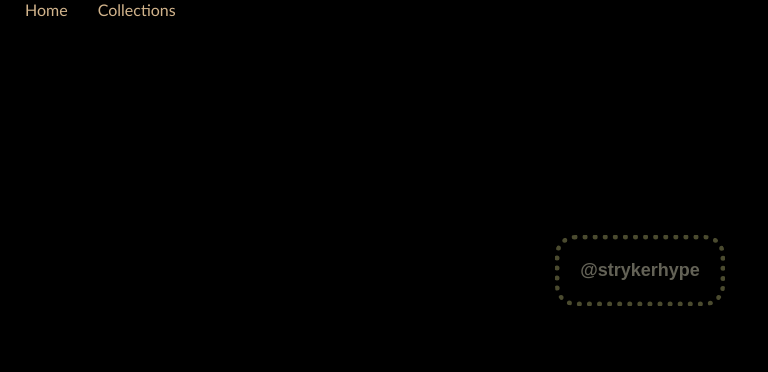
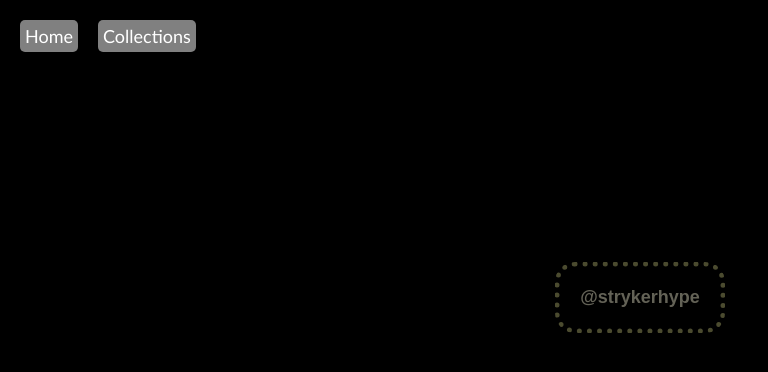
Before and after one commit to zshuaeva/photography, a React (Create React App) app: page / in a window 1280 px wide. Shown: the top 372 px of the page, without its empty margins (0-768 px from the left). Built offline with nearby package versions, Linux system fonts and the light colour scheme.

Commit message:
update nav items size and text

```diff
--- a/src/Nav/index.js
+++ b/src/Nav/index.js
@@ -5,11 +5,11 @@ import "./styles.css";
 
 function Nav() {
   return (
-    <nav>
+    <nav className="nav-main">
             <NavLink
         to="/"
         activeClassName="active"
-        className="navbar"
+        className="navbar-home"
       >
         Home
       </NavLink>
--- a/src/Nav/styles.css
+++ b/src/Nav/styles.css
@@ -1,12 +1,35 @@
+.nav-main{
+  padding-top: 25px;
+}
 .navbar{
+  text-decoration: none;
+  font-size: large;
   font-family: 'Trebuchet MS', 'Lucida Sans Unicode', 'Lucida Grande', 'Lucida Sans', Arial, sans-serif;
-  color: tan;
-  padding-top: 25px;
+  color: white;
+  width: 25vh;
+  padding-top: 5px;
   margin-left: 20px;
   margin-top: 25px;
   padding-left: 5px;
   padding-right: 5px;
   padding-bottom: 5px;
   border-radius: 5px;
-  text-decoration: wavy;
+  background-color: grey;
+
 }
+
+.navbar-home{
+  text-decoration: none;
+  font-size: large;
+  font-family: 'Trebuchet MS', 'Lucida Sans Unicode', 'Lucida Grande', 'Lucida Sans', Arial, sans-serif;
+  color: white;
+  width: 25vh;
+  padding-top: 5px;
+  margin-left: 20px;
+  margin-top: 25px;
+  padding-left: 5px;
+  padding-right: 5px;
+  padding-bottom: 5px;
+  border-radius: 5px;
+  background-color: grey;
+}
```
